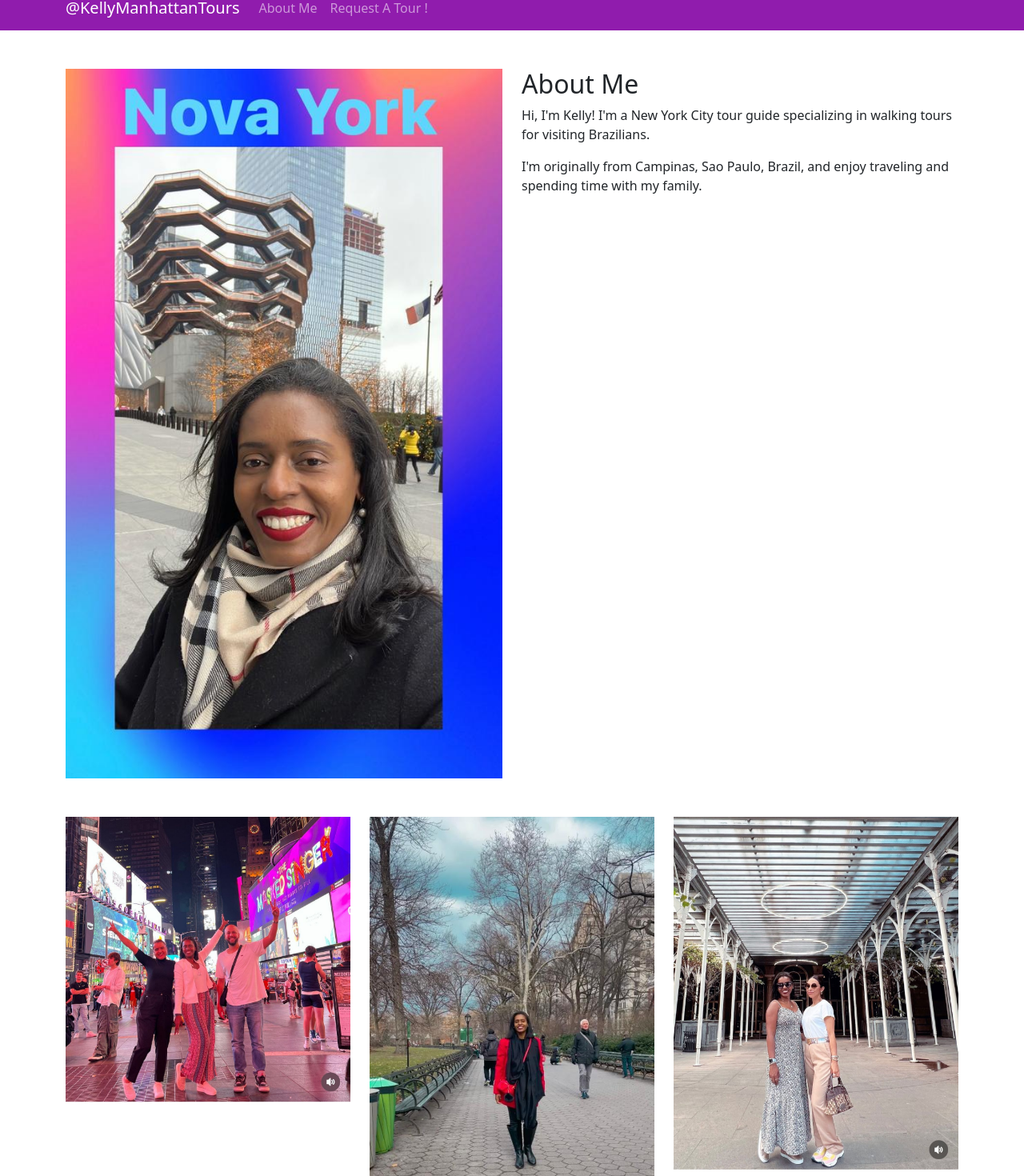
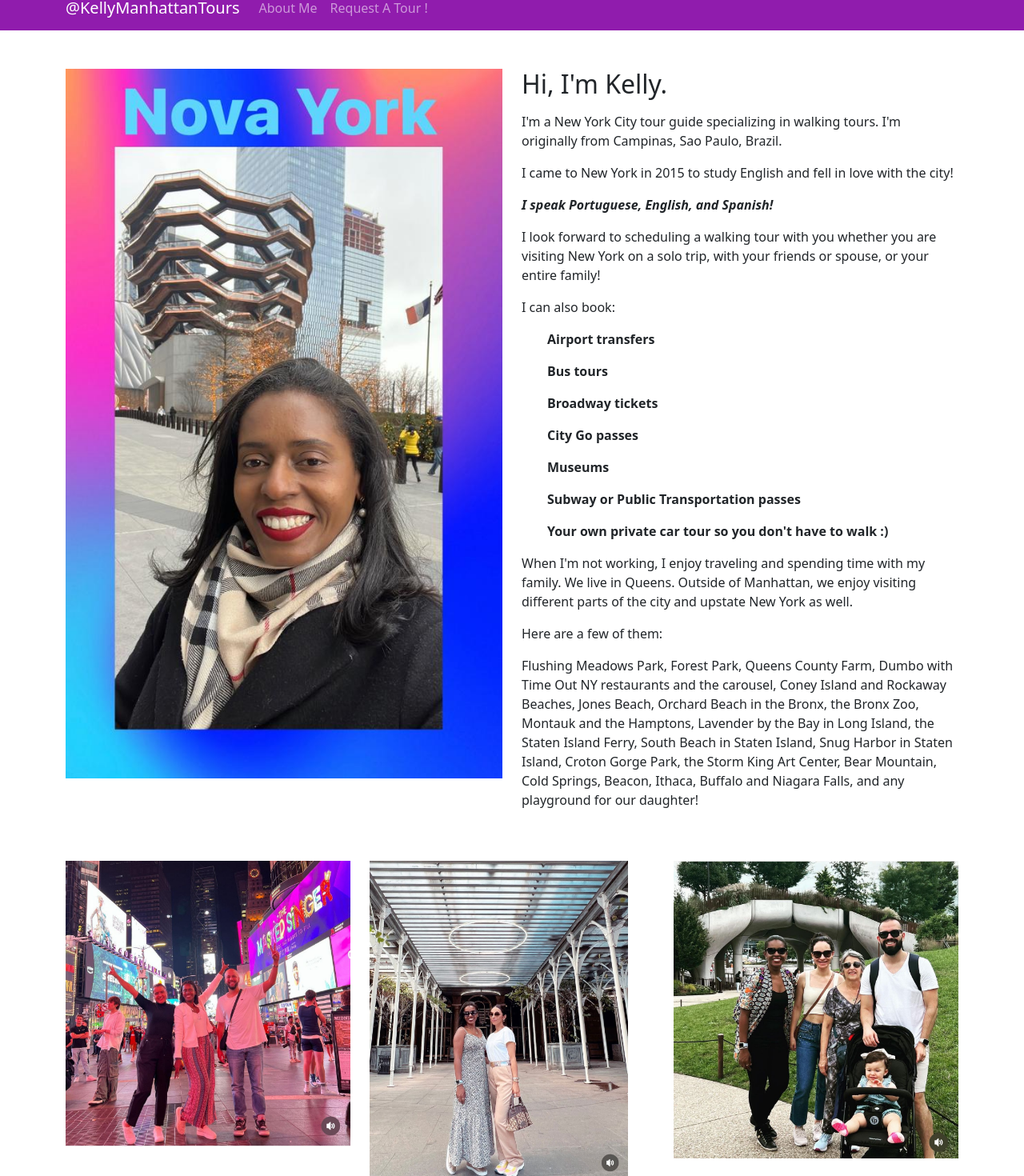
Before and after one commit to nater9ster/kellytours-app, a React (Create React App) app: page /about in a window 1280 px wide. Shown: the part 18-1488 px from the top of the page at 80% size. Built offline with nearby package versions, Linux system fonts and the light colour scheme.

Commit message:
About Me updates

```diff
--- a/src/KellyTours.js
+++ b/src/KellyTours.js
@@ -33,13 +33,17 @@ const KellyTours = () => {
                 vem você!
               </p>
               <h2>
-                <em>Or English!</em>
+                <em>English!</em>
               </h2>
               <p>
                 Hello! There are so many places to visit and see, it's hard to choose which places to visit and what
                 day AND how much can I do in one day? If you have an idea of what you would like to see, I can help
                 customize it for you and schedule a 4 to 5 hour tour for you to enjoy! Big Apple, here you come!
               </p>
+              <h2>
+                <em>Or Spanish!</em>
+              </h2>
+              <p>Bienvenido a la ciudad de Nueva York! :)</p>
             </div>
             <div className="col-md-6">
               {/* Image placeholder (background image) */}
--- a/src/components/AboutMe.js
+++ b/src/components/AboutMe.js
@@ -11,12 +11,35 @@ const AboutMe = () => {
                     <div className="container">
                         <div className="row">
                             <div className="col-lg-6">
-                                <img src="./HudsonYards.JPG" alt="Profile Image" className="img-fluid" />
+                                <img src="./HudsonYards.JPG" alt="Profile Image" className="img-fluid profile-image" />
                             </div>
                             <div className="col-lg-6">
-                                <h2>About Me</h2>
-                                <p>Hi, I'm Kelly! I'm a New York City tour guide specializing in walking tours for visiting Brazilians.</p>
-                                <p>I'm originally from Campinas, Sao Paulo, Brazil, and enjoy traveling and spending time with my family.</p>
+                                <p><h2>Hi, I'm Kelly.</h2></p>
+                                <p>I'm a New York City tour guide specializing in walking tours. I'm originally from Campinas, Sao Paulo, Brazil.</p>
+                                <p>I came to New York in 2015 to study English and
+                                    fell in love with the city!</p>
+                                <p><i><b>I speak Portuguese, English, and Spanish!</b></i></p>
+                                <p>I look forward to scheduling a walking tour with you whether you are visiting New York on a solo trip,
+                                    with your friends or spouse, or your entire family!
+                                </p>
+                                <p>I can also book:</p>
+
+                                <ol><b>Airport transfers</b></ol>
+                                <ol><b>Bus tours</b></ol>
+                                <ol><b>Broadway tickets</b></ol>
+                                <ol><b>City Go passes</b></ol>
+                                <ol><b>Museums</b></ol>
+                                <ol><b>Subway or Public Transportation passes</b></ol>
+                                <ol><b>Your own private car tour so you don't have to walk :)</b></ol>
+                                <p>When I'm not working, I enjoy traveling and spending time with my family. We live in Queens.
+                                    Outside of Manhattan, we enjoy visiting different parts of the city and upstate New York as well.</p>
+                                <p>Here are a few of them:</p>
+                                <p>Flushing Meadows Park, Forest Park,
+                                    Queens County Farm, Dumbo with Time Out NY restaurants and the carousel, Coney Island and Rockaway Beaches, Jones Beach, Orchard Beach in the Bronx, the Bronx Zoo,
+                                    Montauk and the Hamptons, Lavender by the Bay in Long Island, the Staten Island Ferry, South Beach in Staten Island, Snug Harbor in Staten Island, Croton Gorge Park,
+                                    the Storm King Art Center, Bear Mountain, Cold Springs, Beacon, Ithaca, Buffalo and Niagara Falls, and any playground for our daughter!
+                                </p>
+
                             </div>
                         </div>
                     </div>
@@ -31,10 +54,10 @@ const AboutMe = () => {
                                 <img src="./FunTimesSquare.JPG" alt="Photo 1" className="img-fluid" />
                             </div>
                             <div className="col-lg-4">
-                                <img src="./CentralPark.JPG" alt="Photo 2" className="img-fluid"/>
+                                <img src="./ElegantLadies.JPG" alt="Photo 2" className="img-fluid" />
                             </div>
                             <div className="col-lg-4">
-                                <img src="./ElegantLadies.JPG" alt="Photo 3" className="img-fluid"/>
+                                <img src="./LittleIsland.JPG" alt="Photo 3" className="img-fluid" />
                             </div>
                         </div>
                     </div>
--- a/src/styles/kellytours.css
+++ b/src/styles/kellytours.css
@@ -71,4 +71,14 @@ body {
   height: auto;
 }
 
-/* ... Previous styles ... */
+.photo-section img {
+  max-height: 400px; /* Adjust the height as needed */
+}
+
+/* styles.css */
+
+/* Set a maximum height for the profile image */
+.profile-image {
+  max-height: 900px;
+   /* You can adjust the height to your preference */
+}
```
Also changed, not shown: src/index.js (+0 -37 lines).
